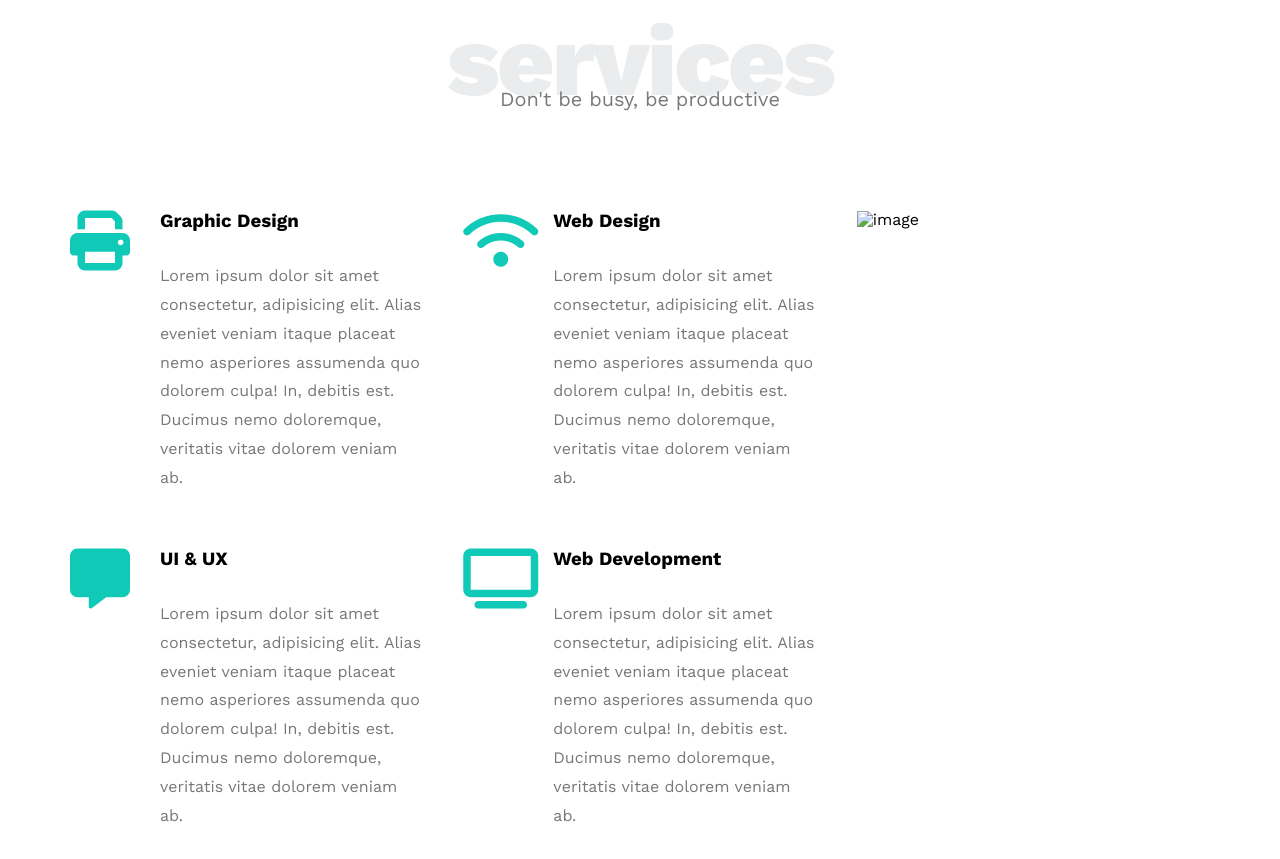
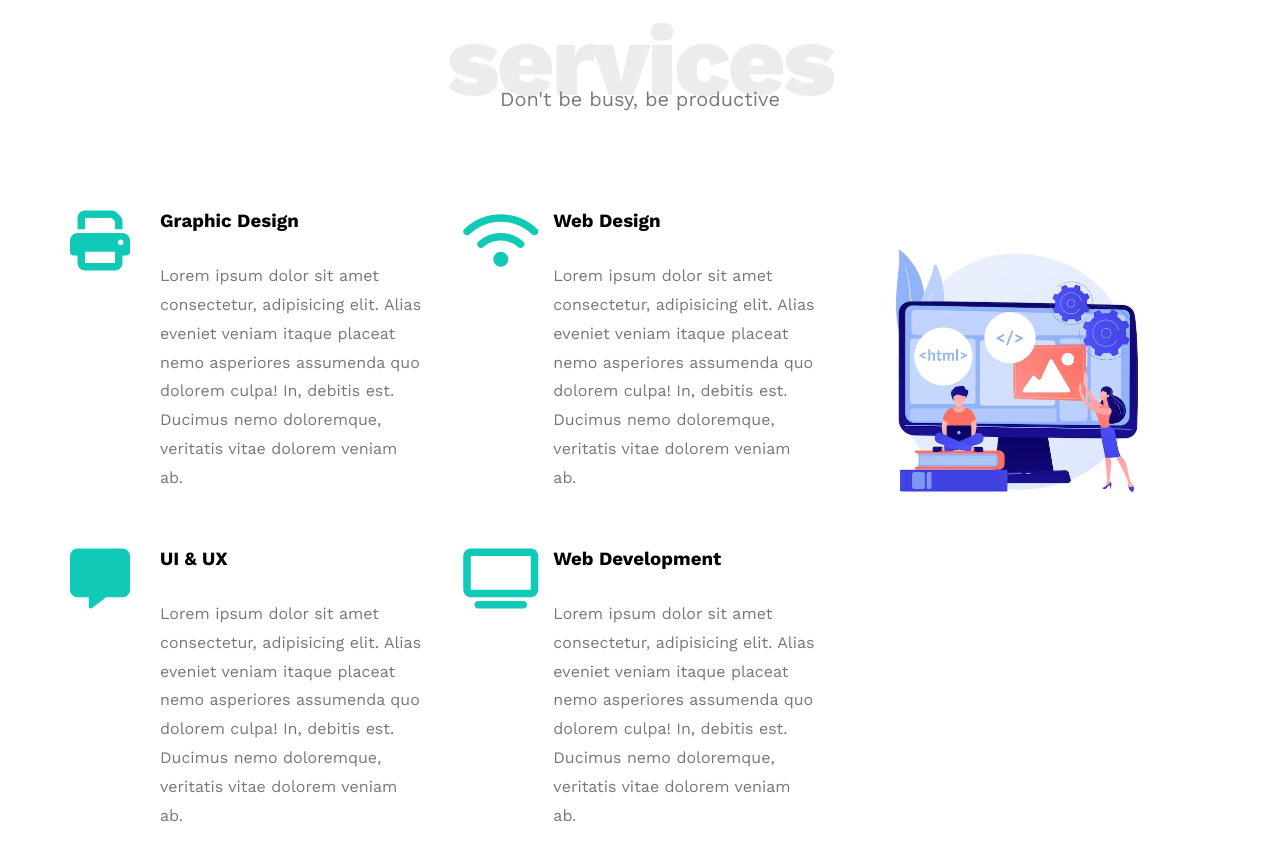
Before and after one commit to pro-hacker18/html-css-template-one, a plain HTML site: page index.html in a window 1280 px wide. Shown: the part 1390-2249 px from the top of the page. Drawn offline with nearby package versions, Linux system fonts and the light colour scheme; the site is published under a folder, as on GitHub Pages, so addresses that start at the root find nothing.

Commit message:
Update-2 index.html
i did it

```diff
--- a/index.html
+++ b/index.html
@@ -160,7 +160,7 @@
           </div>
           <div class="col">
             <div class="image col-image">
-              <img src="/images/photo.jpg" alt="image" />
+              <img src="images/photo.jpg" alt="image" />
             </div>
           </div>
         </div>
```
